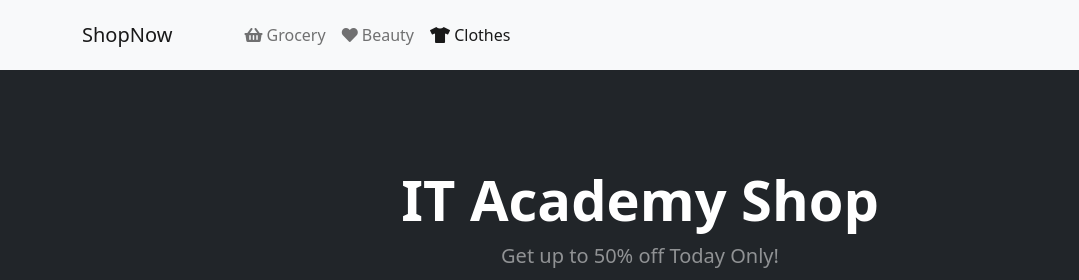
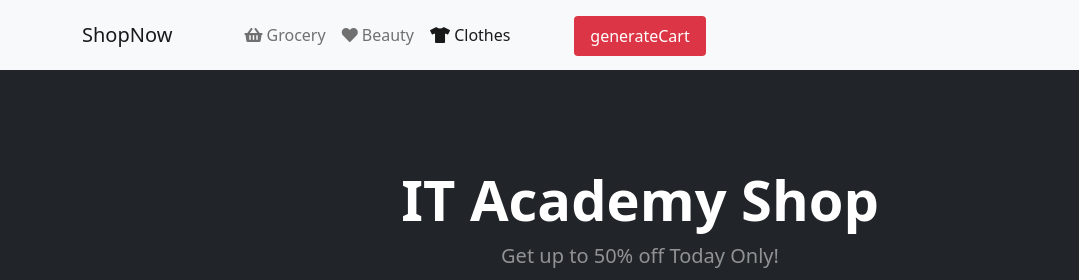
Before and after one commit to Dar-ya218/Sprint_3, a plain HTML site: page index.html in a window 1280 px wide. Shown: the top 280 px of the page, 0-1079 px from the left. Drawn offline with nearby package versions, Linux system fonts and the light colour scheme.

Commit message:
Ejercicio_5

```diff
--- a/index.html
+++ b/index.html
@@ -218,6 +218,7 @@
             <div class="container"><p class="m-0 text-center text-white">Copyright &copy; Your Website 2022</p></div>
         </footer>
 
+		<!-- cart -->
 		<div class="modal fade" id="cartModal" tabindex="-1" aria-labelledby="exampleModalLabel" aria-hidden="true">
 		  <div class="modal-dialog">
 			<div class="modal-content">
@@ -268,6 +269,8 @@
 			</div>
 		  </div>
 		</div>
+		<div class="container d-flex justify-content-center fixed-top mt-3"><button class="btn-danger border-0 rounded-2 py-2 px-3" onclick="generateCart()">generateCart</button></div>
+
 	  <!--  prueba subir al GitHub -->
         <!-- Bootstrap core JS-->
         <script src="https://cdn.jsdelivr.net/npm/bootstrap@5.1.3/dist/js/bootstrap.bundle.min.js" integrity="sha384-ka7Sk0Gln4gmtz2MlQnikT1wXgYsOg+OMhuP+IlRH9sENBO0LRn5q+8nbTov4+1p" crossorigin="anonymous"></script>
```
